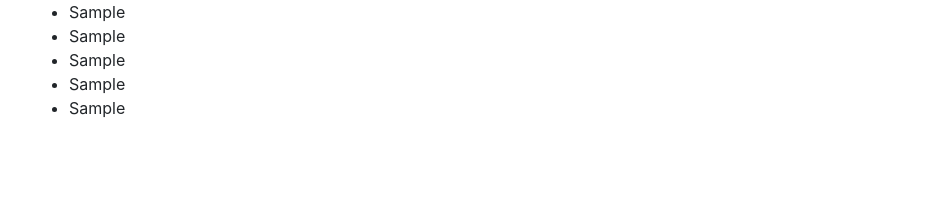
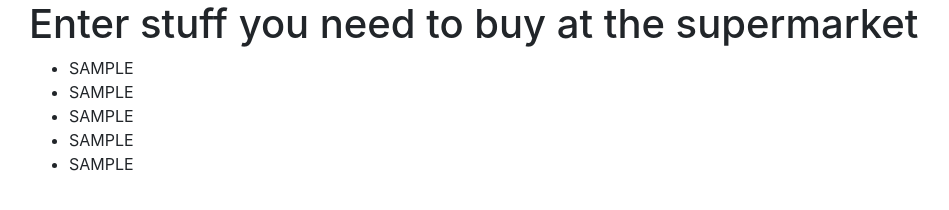
Before and after one commit to CappyVee/groceries, a plain HTML site: page index.html in a window 1280 px wide. Both pictures are taken after typing "Sample", "Sample", "Sample", "Sample", "Sample" into the empty fields and a click on the button "Click Me". Shown: the whole page, without its empty margins (56-1005 px from the left). Drawn offline with nearby package versions, Linux system fonts and the light colour scheme.

Commit message:
.map scripting working

```diff
--- a/js/scripts.js
+++ b/js/scripts.js
@@ -1,29 +1,43 @@
+// $(document).ready(function(){
+//   $("#formGroc").submit(function(event){
+//     var grocOne = $("#grocFirst").val();
+//     var grocOneCaps = grocOne.charAt(0).toUpperCase() + grocOne.slice(1);
+//     var grocTwo = $("#grocSecond").val();
+//     var grocTwoCaps = grocTwo.charAt(0).toUpperCase() + grocTwo.slice(1);
+//     var grocThree = $("#grocThird").val();
+//     var grocThreeCaps = grocThree.charAt(0).toUpperCase() + grocThree.slice(1);
+//     var grocFour = $("#grocFourth").val();
+//     var grocFourCaps = grocFour.charAt(0).toUpperCase() + grocFour.slice(1);
+//     var grocFive = $("#grocFifth").val();
+//     var grocFiveCaps = grocFive.charAt(0).toUpperCase() + grocFive.slice(1);
+//     //store variables
+//     var grocsCaps = [grocOneCaps, grocTwoCaps, grocThreeCaps, grocFourCaps, grocFiveCaps];
+//     var grocsCapsAlph = grocsCaps.sort();
+//     alert(grocsCapsAlph);
+//     grocsCapsAlph.forEach(function(grocCapsAlph){
+//       $(".display").append("<li>" + grocCapsAlph + "</li>");
+//     });//end foreach function
+//
+//
+//     $(".show").hide();
+//     $(".hide").show();
+//
+//     //create arrays, capitalize first letter, alphabetize
+//     event.preventDefault();
+//   });//end submit function
+// });//ready function end
+
 $(document).ready(function(){
   $("#formGroc").submit(function(event){
-    debugger;
-    var grocOne = $("#grocFirst").val();
-    var grocOneCaps = grocOne.charAt(0).toUpperCase() + grocOne.slice(1);
-    var grocTwo = $("#grocSecond").val();
-    var grocTwoCaps = grocTwo.charAt(0).toUpperCase() + grocTwo.slice(1);
-    var grocThree = $("#grocThird").val();
-    var grocThreeCaps = grocThree.charAt(0).toUpperCase() + grocThree.slice(1);
-    var grocFour = $("#grocFourth").val();
-    var grocFourCaps = grocFour.charAt(0).toUpperCase() + grocFour.slice(1);
-    var grocFive = $("#grocFifth").val();
-    var grocFiveCaps = grocFive.charAt(0).toUpperCase() + grocFive.slice(1);
-    //store variables
-    var grocsCaps = [grocOneCaps, grocTwoCaps, grocThreeCaps, grocFourCaps, grocFiveCaps];
-    var grocsCapsAlph = grocsCaps.sort();
-    alert(grocsCapsAlph);
-    grocsCapsAlph.forEach(function(grocCapsAlph){
-      $(".display").append("<li>" + grocCapsAlph + "</li>");
-    });//end foreach function
-
-
-    $(".show").hide();
-    $(".hide").show();
-
-    //create arrays, capitalize first letter, alphabetize
+    var grocList = ["grocFirst", "grocSecond", "grocThird", "grocFourth", "grocFifth"];
+    var grocListBig = grocList.map(function(groc){
+      return $("input#" + groc).val().toUpperCase();
+    });//map function end
+    grocListBig = grocListBig.sort();
+    grocListBig.forEach(function(groc){
+      $(".display").append("<li>" + groc + "</li>");
+    });//end forEach function
+    $("#formGroc").hide();
     event.preventDefault();
-  });//end submit function
-});//ready function end
+  });//submit function
+});// doc ready function end
```
Also changed, not shown: index.html (+0 -2 lines).
